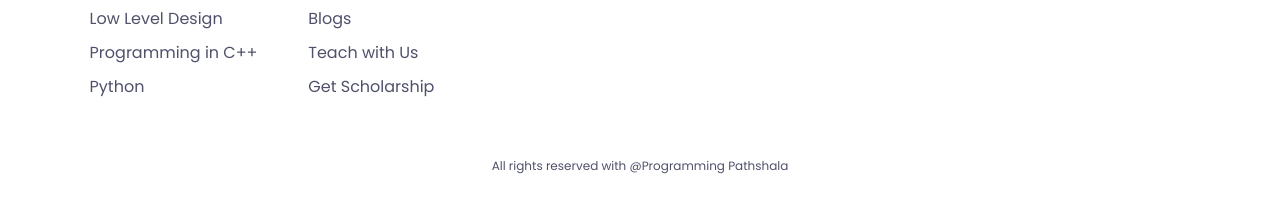
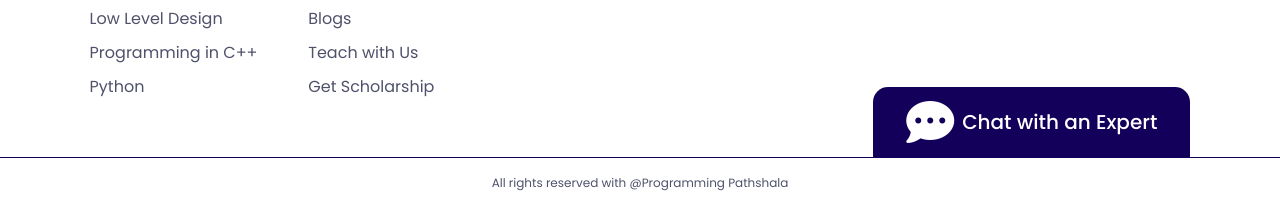
Before and after one commit to dixit-kmt/programming-pathshala-clone, a plain HTML site: page index.html in a window 1280 px wide. Shown: the part 8452-8660 px from the top of the page. Drawn offline with nearby package versions, Linux system fonts and the light colour scheme.

Commit message:
added chat with expert button

```diff
--- a/css/main.css
+++ b/css/main.css
@@ -383,6 +383,34 @@ footer .social-icon i{
   text-align: center;
 }
 
+#chat{
+  padding: 0 7%;
+  border-bottom: #13005A solid 0.5px;
+}
+#chat a{
+  text-decoration: none;
+}
+.chat-container{
+  position: relative;
+}
+.chat{
+  display: flex;
+  align-items: center;
+  border-radius: 15px 15px 0 0;
+  background-color: #13005A;
+  color: #fff;
+  padding: 1% 3%;
+  position: absolute;
+  bottom: 0;
+  right:0;
+}
+.chat i{
+  font-size: 3rem;
+}
+.chat h5{
+  font-weight: 500;
+}
+
 
 
 @media only screen and (max-width: 600px) {
@@ -414,5 +442,15 @@ footer .social-icon i{
     font-size: 12px;
     margin-left: 30px;
   }
+  .chat{
+    position: inherit;
+    width: 50%;
+  }
+  .chat i{
+    font-size: 2rem;
+  }
+  .chat h5{
+    font-size: 1rem;
+  }
 
 }
--- a/index.html
+++ b/index.html
@@ -521,7 +521,7 @@
   </section>
 
   <footer>
-    <div class="row mb-5">
+    <div class="row pb-5">
       <div class="col-md-7">
         <div class="row">
           <div class="col-md-7 mb-5">
@@ -622,10 +622,24 @@
       </div>
     </div>
 
-    <div class="rights">
-      <p>All rights reserved with @Programming Pathshala</p>
-    </div>
   </footer>
+
+  <section id="chat">
+    <a href="#">
+      <div class="chat-container">
+        <div class="chat">
+          <i class="fa-solid fa-comment-dots"></i>
+          <h5 class="mb-0 ms-2"> Chat with an Expert</h5>
+        </div>
+      </div>
+    </a>
+
+  </section>
+
+
+  <div class="rights mt-3">
+    <p>All rights reserved with @Programming Pathshala</p>
+  </div>
 </body>
 
 <script src="https://kit.fontawesome.com/94cdb875d7.js" crossorigin="anonymous"></script>
```
